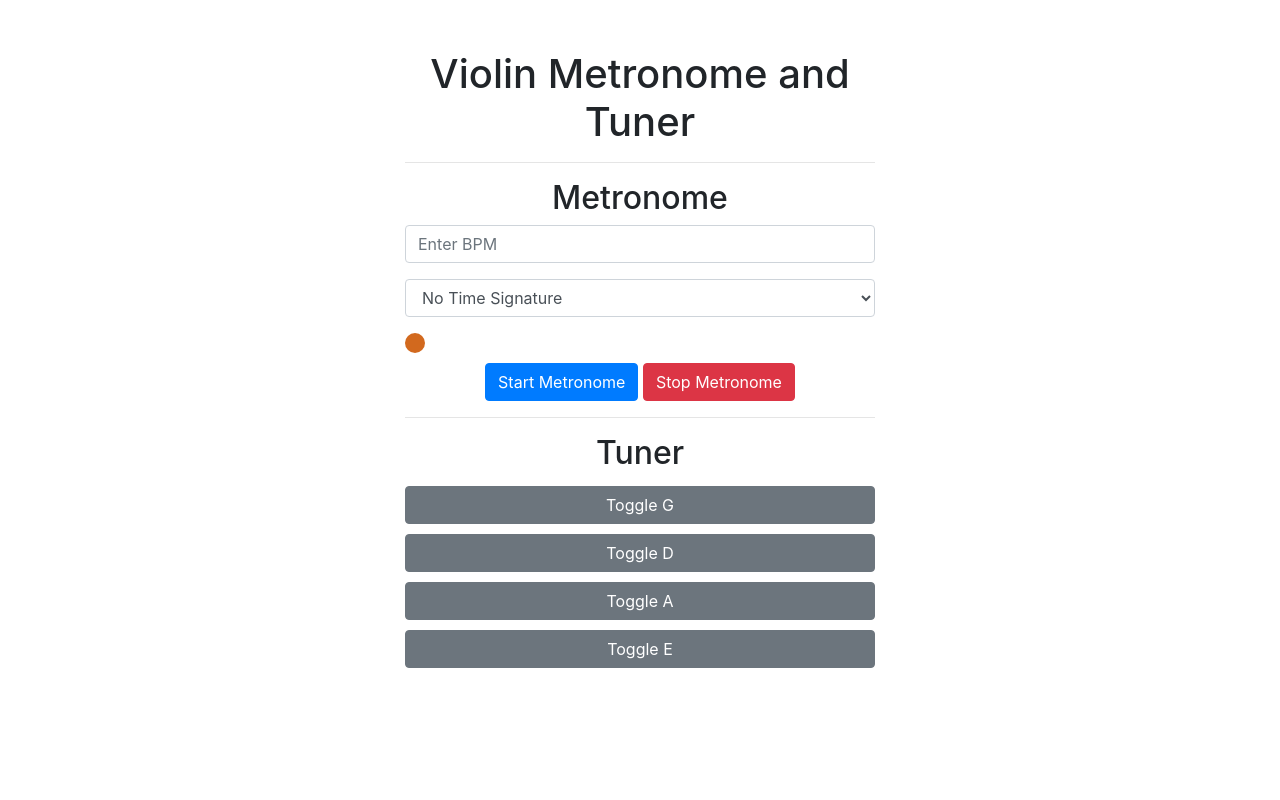
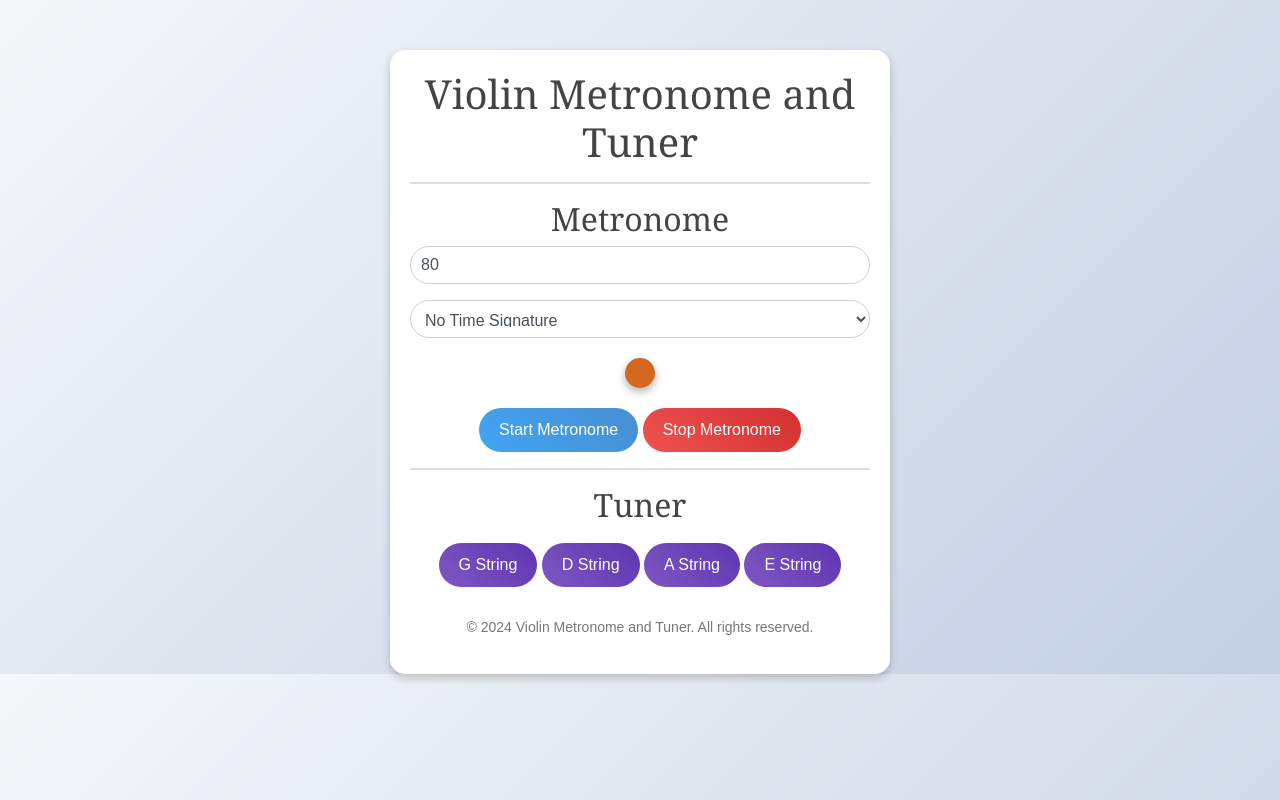
Before and after one commit to yuhao-dong/metronome, a plain HTML site: page index.html in a window 1280 px wide. Drawn offline with nearby package versions, Linux system fonts and the light colour scheme.

Commit message:
Update index.html

```diff
--- a/index.html
+++ b/index.html
@@ -9,48 +9,108 @@
     <style>
         body {
             padding-top: 50px;
+            background: linear-gradient(135deg, #f5f7fa 0%, #c3cfe2 100%);
+            font-family: 'Arial', sans-serif;
+            color: #333;
         }
 
         .container {
             max-width: 500px;
+            background: #fff;
+            padding: 20px;
+            border-radius: 15px;
+            box-shadow: 0 4px 8px rgba(0, 0, 0, 0.2);
+        }
+
+        h1, h2 {
+            font-family: 'Georgia', serif;
+            color: #444;
+        }
+
+        hr {
+            border: 1px solid #ddd;
+        }
+
+        .form-control {
+            border-radius: 30px;
+            padding: 10px;
+        }
+
+        .btn {
+            border-radius: 30px;
+            padding: 10px 20px;
+            font-size: 16px;
+            transition: all 0.3s ease;
+        }
+
+        .btn-primary {
+            background: linear-gradient(45deg, #42a5f5, #478ed1);
+            border: none;
+        }
+
+        .btn-primary:hover {
+            background: linear-gradient(45deg, #478ed1, #42a5f5);
+        }
+
+        .btn-danger {
+            background: linear-gradient(45deg, #ef5350, #d32f2f);
+            border: none;
+        }
+
+        .btn-danger:hover {
+            background: linear-gradient(45deg, #d32f2f, #ef5350);
+        }
+
+        .btn-secondary {
+            background: linear-gradient(45deg, #7e57c2, #5e35b1);
+            border: none;
+        }
+
+        .btn-secondary:hover {
+            background: linear-gradient(45deg, #5e35b1, #7e57c2);
         }
 
         .tuner-buttons button {
-            width: 100%;
-            margin: 5px 0;
+            margin: 10px 0;
         }
 
         .beat-indicator {
-            width: 20px;
-            height: 20px;
-            /* background-color: red; */
+            width: 30px;
+            height: 30px;
             background-color: chocolate;
             border-radius: 50%;
             position: relative;
             animation: moveIndicator linear infinite;
-            margin-bottom: 10px;
+            margin: 20px auto;
+            box-shadow: 0 4px 8px rgba(0, 0, 0, 0.3);
         }
 
         @keyframes moveIndicator {
             0% {
-                left: 0;
+                left: -50%;
             }
 
             25% {
+                left: 0%;
+            }
+
+            50% {
                 left: 50%;
             }
 
-            50% {
-                left: 100%;
-            }
-
             75% {
-                left: 50%;
+                left: 0%;
             }
 
             100% {
-                left: 0;
+                left: -50%;
             }
+        }
+
+        .footer {
+            margin-top: 20px;
+            font-size: 14px;
+            color: #777;
         }
     </style>
 </head>
@@ -62,7 +122,7 @@
         <div class="metronome">
             <h2>Metronome</h2>
             <div class="form-group">
-                <input type="number" id="bpm" class="form-control" placeholder="Enter BPM" min="40" max="208">
+                <input type="number" id="bpm" class="form-control" placeholder="Enter BPM" min="40" max="208" value="80">
             </div>
             <div class="form-group">
                 <select id="timeSignature" class="form-control">
@@ -81,11 +141,14 @@
         <div class="tuner">
             <h2>Tuner</h2>
             <div class="tuner-buttons">
-                <button id="toggleG" class="btn btn-secondary">Toggle G</button>
-                <button id="toggleD" class="btn btn-secondary">Toggle D</button>
-                <button id="toggleA" class="btn btn-secondary">Toggle A</button>
-                <button id="toggleE" class="btn btn-secondary">Toggle E</button>
+                <button id="toggleG" class="btn btn-secondary">G String</button>
+                <button id="toggleD" class="btn btn-secondary">D String</button>
+                <button id="toggleA" class="btn btn-secondary">A String</button>
+                <button id="toggleE" class="btn btn-secondary">E String</button>
             </div>
+        </div>
+        <div class="footer">
+            <p>&copy; 2024 Violin Metronome and Tuner. All rights reserved.</p>
         </div>
     </div>
     <script src="https://cdnjs.cloudflare.com/ajax/libs/tone/14.8.25/Tone.min.js"></script>
@@ -103,6 +166,7 @@
         // Metronome functionality
         let metronome;
         let isPlaying = false;
+
         document.getElementById('startMetronome').addEventListener('click', async () => {
             if (!isPlaying) {
                 await Tone.start();
@@ -144,6 +208,15 @@
                     };
 
                     const maxBeats = getMaxBeats(timeSignature);
+
+                    // Reset animation
+                    const indicator = document.querySelector('.beat-indicator');
+                    indicator.style.animation = 'none'; // Stop animation
+                    setTimeout(() => {
+                        indicator.style.animation = 'moveIndicator linear infinite';
+                        indicator.style.animationDuration = `${120 / bpm}s`; // Reset animation duration
+                    }, 0);
+
                     metronome = new Tone.Loop(time => {
                         if (maxBeats === 0) {
                             mySynth.triggerAttackRelease("C5", "8n", time);
@@ -153,7 +226,6 @@
                             mySynth.triggerAttackRelease("C5", "8n", time);
                         }
                         beatCount++;
-                        document.querySelector('.beat-indicator').style.animationDuration = `${120 / bpm}s`;
                     }, `${60 / bpm}`).start(0);
 
                     Tone.Transport.start();
@@ -170,12 +242,14 @@
             }
             Tone.Transport.stop();
             isPlaying = false;
+
             // Reset beat indicator
             const indicator = document.querySelector('.beat-indicator');
             indicator.style.animation = 'none'; // Stop animation
-            setTimeout(() => { indicator.style.animation = 'moveIndicator linear infinite'; }, 0); // Reset animation
+            setTimeout(() => {
+                indicator.style.animation = 'moveIndicator linear infinite';
+            }, 0); // Reset animation
         });
-
 
         // Tuner functionality
         const synth = new Tone.Synth().toDestination();
```
